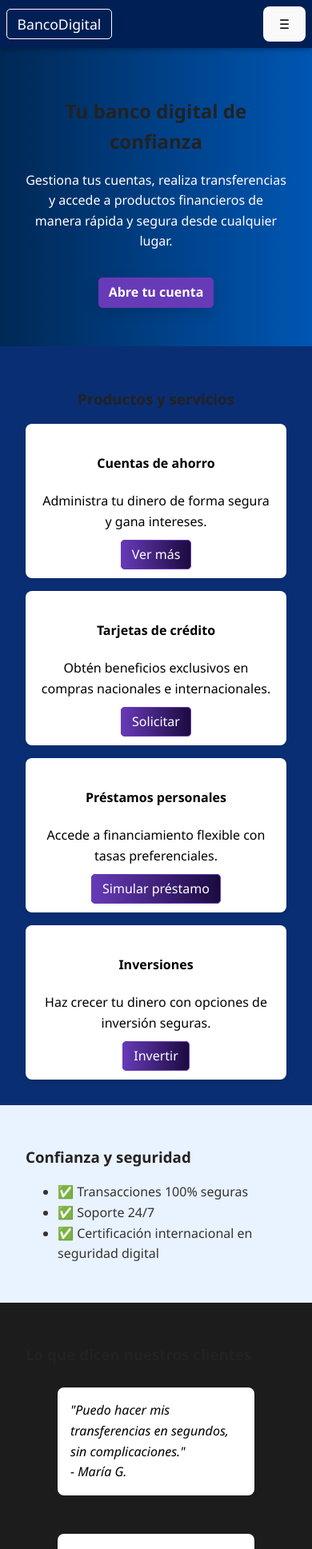
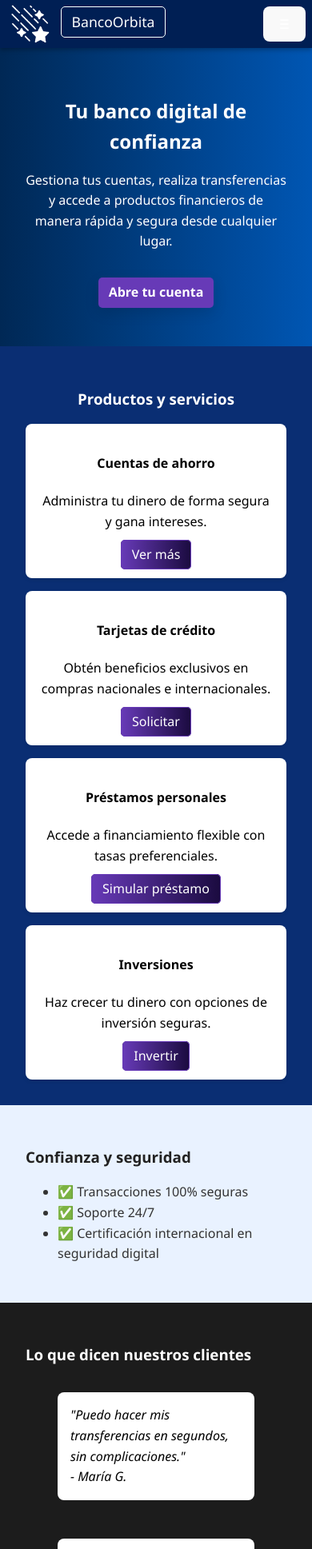
Before and after one commit to HillaryMalespin/Proyecto_Dise-o_Web, a React (Vite) app: page / in a window 390 px wide. Shown: the top 1937 px of the page at 80% size. Built offline with nearby package versions, Linux system fonts and the light colour scheme.

Commit message:
Se ha arreglado el nombre y los colores de la pantalla principal

```diff
--- a/src/App.jsx
+++ b/src/App.jsx
@@ -10,8 +10,7 @@ import CardDetail from "./pages/CardDetails.jsx";
 import RecoverPassword from "./pages/recoverPassword/RecoverPassword.jsx";
 import { useState } from "react";
 import PinQuery from "./pages/pinQuery/PinQuery.jsx";
-
-
+import shootingStarsAnimation from "./assets/home/shooting_stars_animation.gif";
 
 function App() {
   const [isMenuOpen, setIsMenuOpen] = useState(false);
@@ -29,7 +28,8 @@ function App() {
       {/* Navbar fijo */}
       <div className="smartphone-navbar navbar">
         <div className={`logo`}>
-          <Link to="/" className="btn-link">BancoDigital</Link>
+          <img src={shootingStarsAnimation} alt="Shooting Stars" className="logo-image" />
+          <Link to="/" className="btn-link">BancoOrbita</Link>
         </div>
         <nav className={`nav-menu ${isMenuOpen ? "active" : ""}`}>
           <ul className="nav-links">
@@ -70,7 +70,7 @@ function App() {
       </Routes>
 
       <footer className="footer">
-        <p>© 2025 Banco Digital. Todos los derechos reservados.</p>
+        <p>© 2025 Banco Orbita. Todos los derechos reservados.</p>
       </footer>
     </div>
   );
--- a/src/pages/Dashboard.jsx
+++ b/src/pages/Dashboard.jsx
@@ -1,6 +1,5 @@
 import React, { useEffect } from "react";
 import "../styles/dashboard.css";
-import { Link } from "react-router-dom";
 import PinQuery from "./pinQuery/PinQuery";
 import { useNavigate } from "react-router-dom";
 
--- a/src/styles/home.css
+++ b/src/styles/home.css
@@ -139,6 +139,7 @@ body {
 
 .hero h2 {
   margin-bottom: 1rem;
+  color: white
 }
 
 .hero a {
@@ -151,6 +152,10 @@ body {
   padding: 2rem;
   text-align: center;
   background: #0a2e73; /* azul medio original */
+  color: white;
+}
+.services h3 {
+  margin-bottom: 1rem;
   color: white;
 }
 
@@ -194,6 +199,11 @@ body {
   color: white;
 }
 
+.testimonials h3 {
+  margin-bottom: 1rem;
+  color: white;
+}
+
 .testimonial-grid {
   display: grid;
   gap: 1rem;
@@ -231,6 +241,7 @@ blockquote {
     font-weight: bold;
     display: block;
     margin: 2vh 2vw;
+    height: 100%;
   }
 
   .button-menu-toggle {
@@ -239,6 +250,14 @@ blockquote {
     z-index: 101;
     transition: text 0.3s ease;
     margin: 2vh 2vw;
+    color: white
+  }
+
+  .logo-image {
+    width: auto;
+    height: 100%;
+    vertical-align: middle; /* Alinea verticalmente con el texto */
+    margin-right: 8px; /* Espacio entre la imagen y el texto */
   }
 
   .button-menu-toggle:hover
```
Also changed, not shown: src/assets/home/shooting_stars_animation.gif (added).
